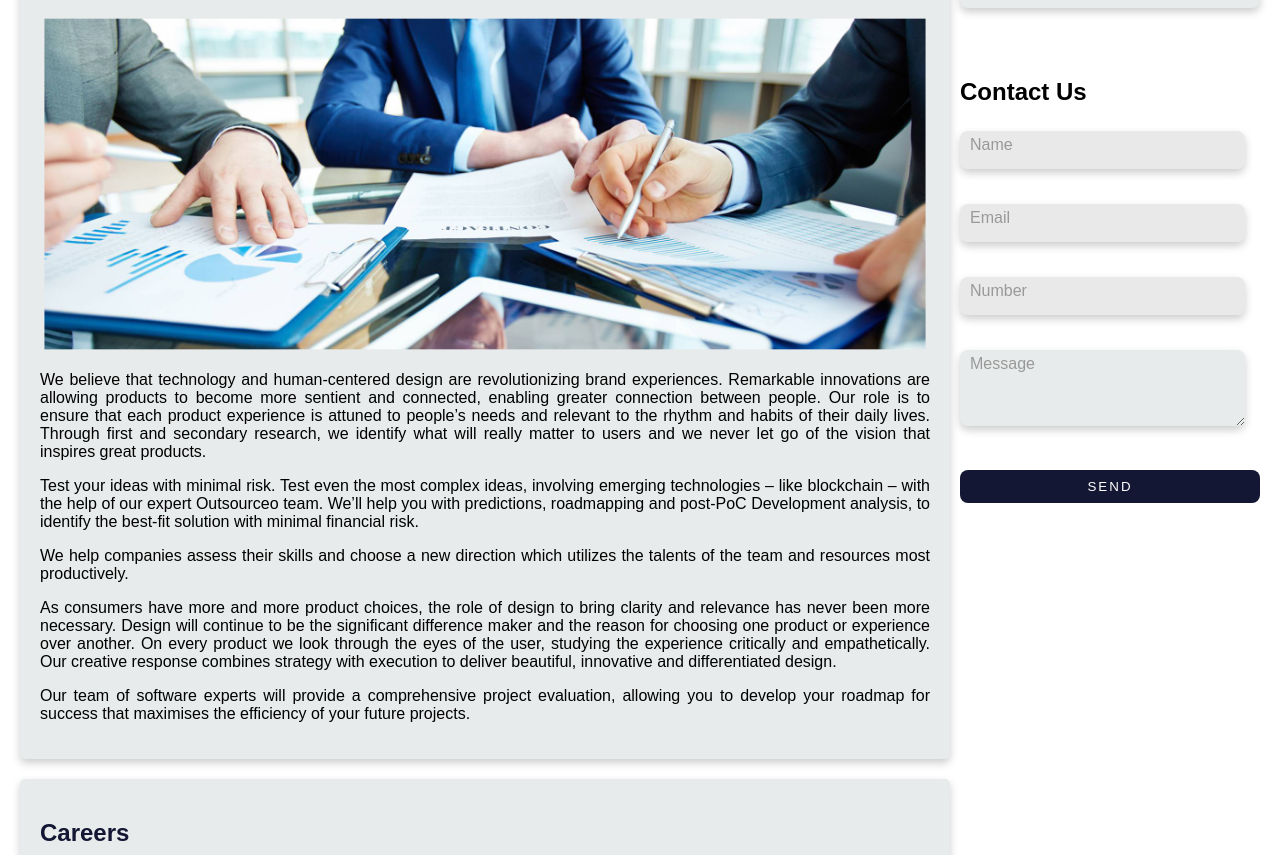
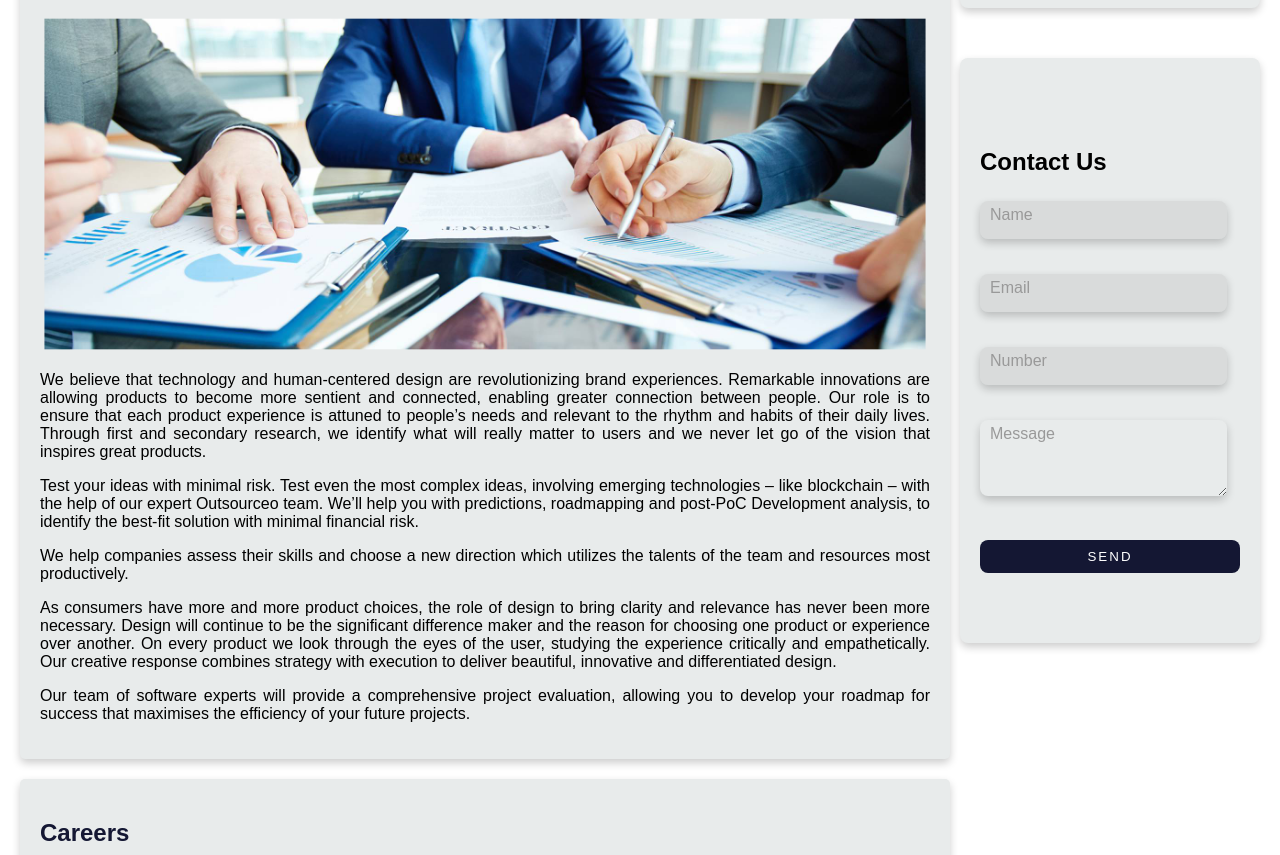
Before and after one commit to TeamPowerRanger/A03-HTML-CSS, a plain HTML site: page index.html in a window 1280 px wide. Shown: the part 1238-2093 px from the top of the page. Drawn offline with nearby package versions, Linux system fonts and the light colour scheme; a web font is replaced by a local one.

Commit message:
commit div form
ada yg hilang

```diff
--- a/index.html
+++ b/index.html
@@ -166,6 +166,7 @@
                  </section>
             </article>
 
+	<div class="form">
             <div id="form-container">
                 <form id="contact-form" name="contact-form" method="POST" data-name="Contact Form">
                     <div class="row">
```
